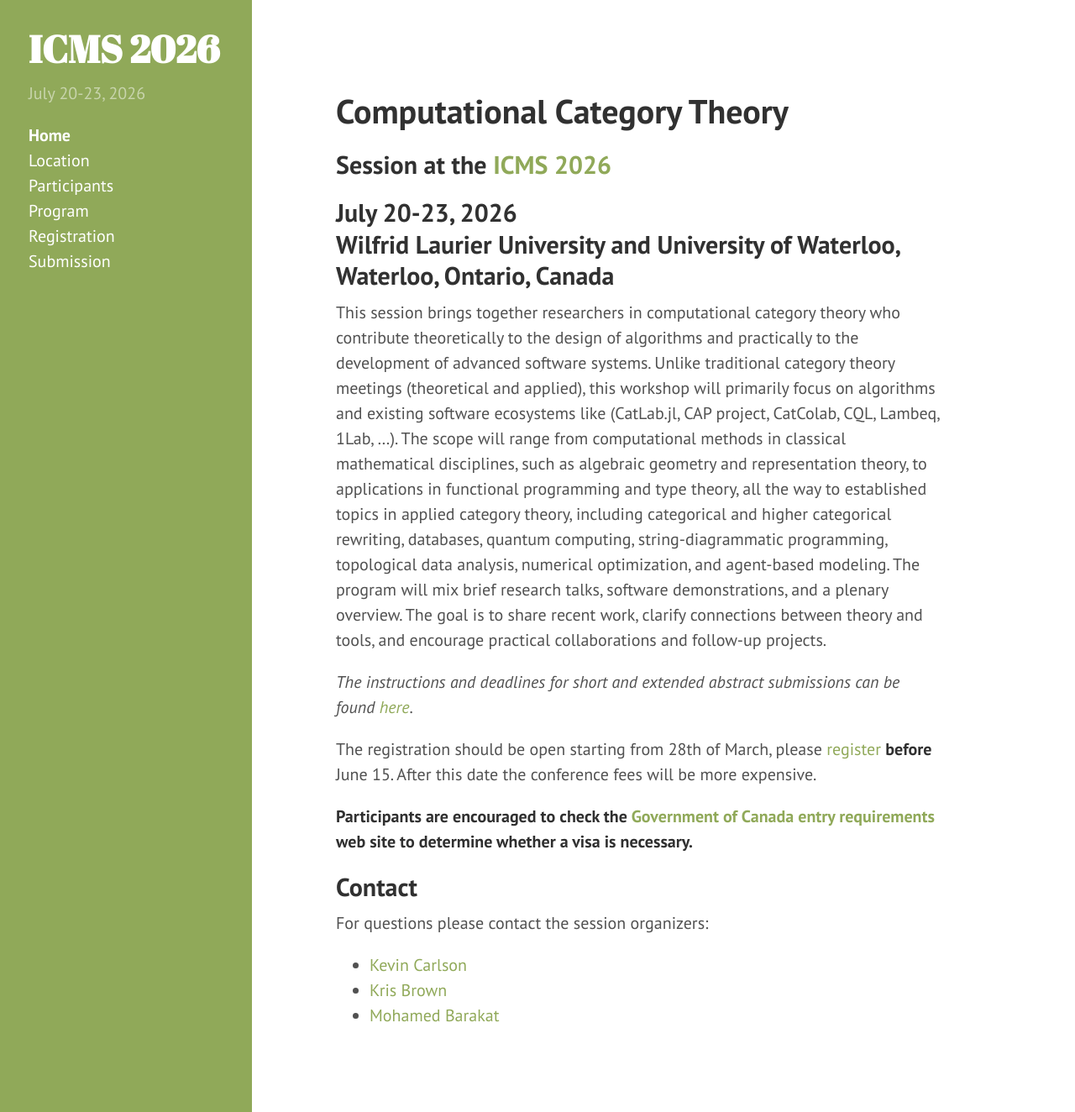
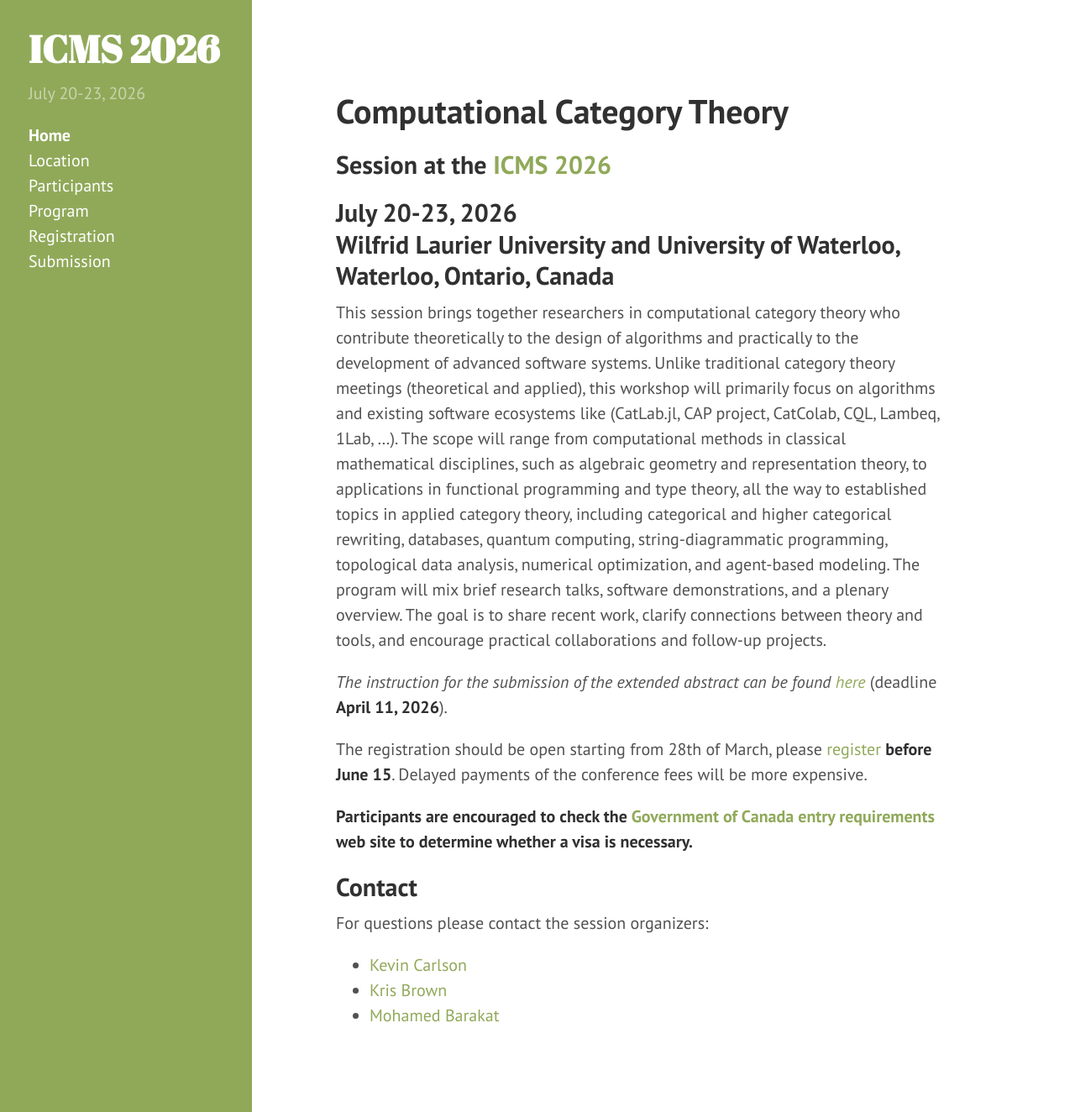
Before and after one commit to homalg-project/cct-icms-2026, a Jekyll site: the page built from index.md, in a window 1280 px wide and 1324 px high. Shown: the whole window at 84% size. Built offline with Jekyll 4.4.1, drawn with Linux system fonts in a browser that asks for light colours.

Commit message:
updated frontpage

```diff
--- a/index.md
+++ b/index.md
@@ -27,10 +27,9 @@ demonstrations, and a plenary overview. The goal is to share recent
 work, clarify connections between theory and tools, and encourage
 practical collaborations and follow-up projects.
 
-*The instructions and deadlines for short and extended abstract
- submissions can be found [here]({{ site.baseurl }}/submission/)*.
+*The instruction for the submission of the extended abstract can be found [here]({{ site.baseurl }}/submission/)* (deadline **April 11, 2026**).
 
-The registration should be open starting from 28th of March, please [register]({{ site.baseurl }}/registration/) **before** June 15. After this date the conference fees will be more expensive.
+The registration should be open starting from 28th of March, please [register]({{ site.baseurl }}/registration/) **before June 15**. Delayed payments of the conference fees will be more expensive.
 
 **Participants are encouraged to check the [Government of Canada entry requirements](https://www.canada.ca/en/immigration-refugees-citizenship/services/visit-canada/entry-requirements-country.html) web site to determine whether a visa is necessary.**
 
```
